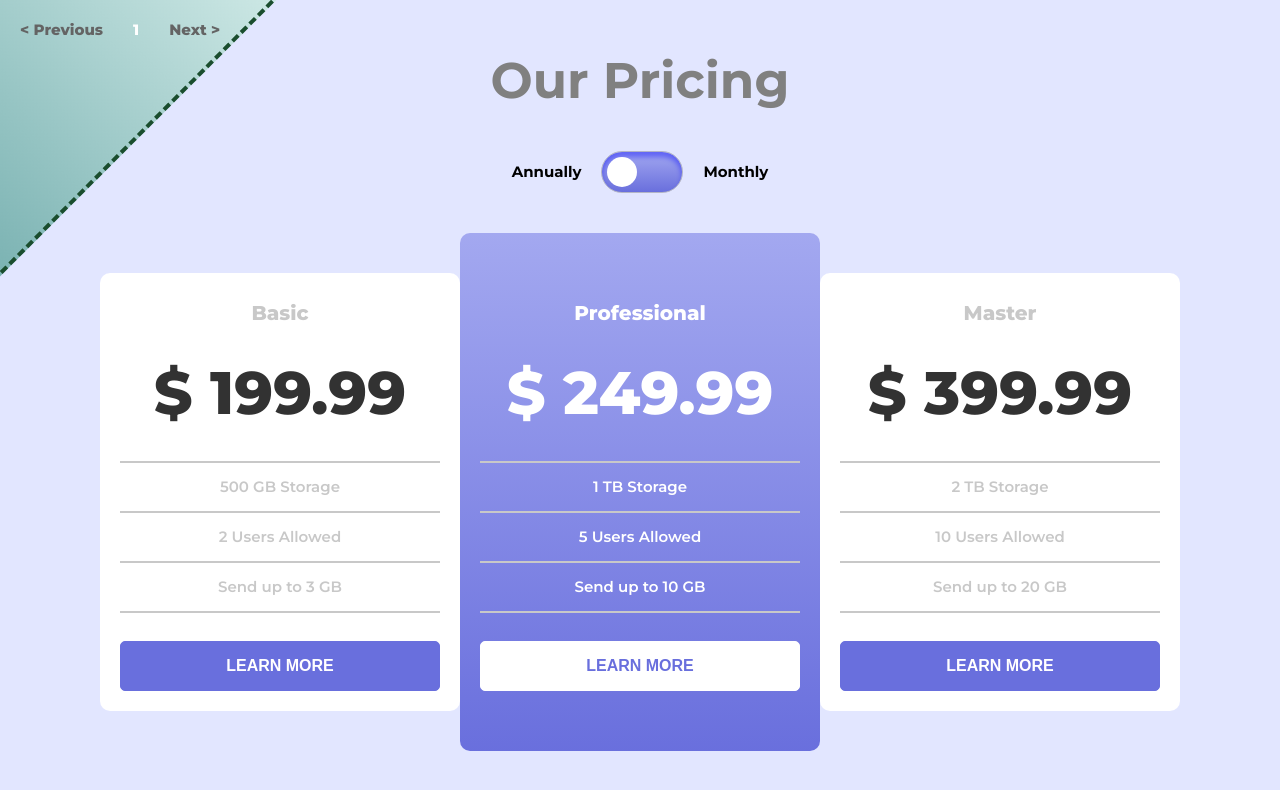
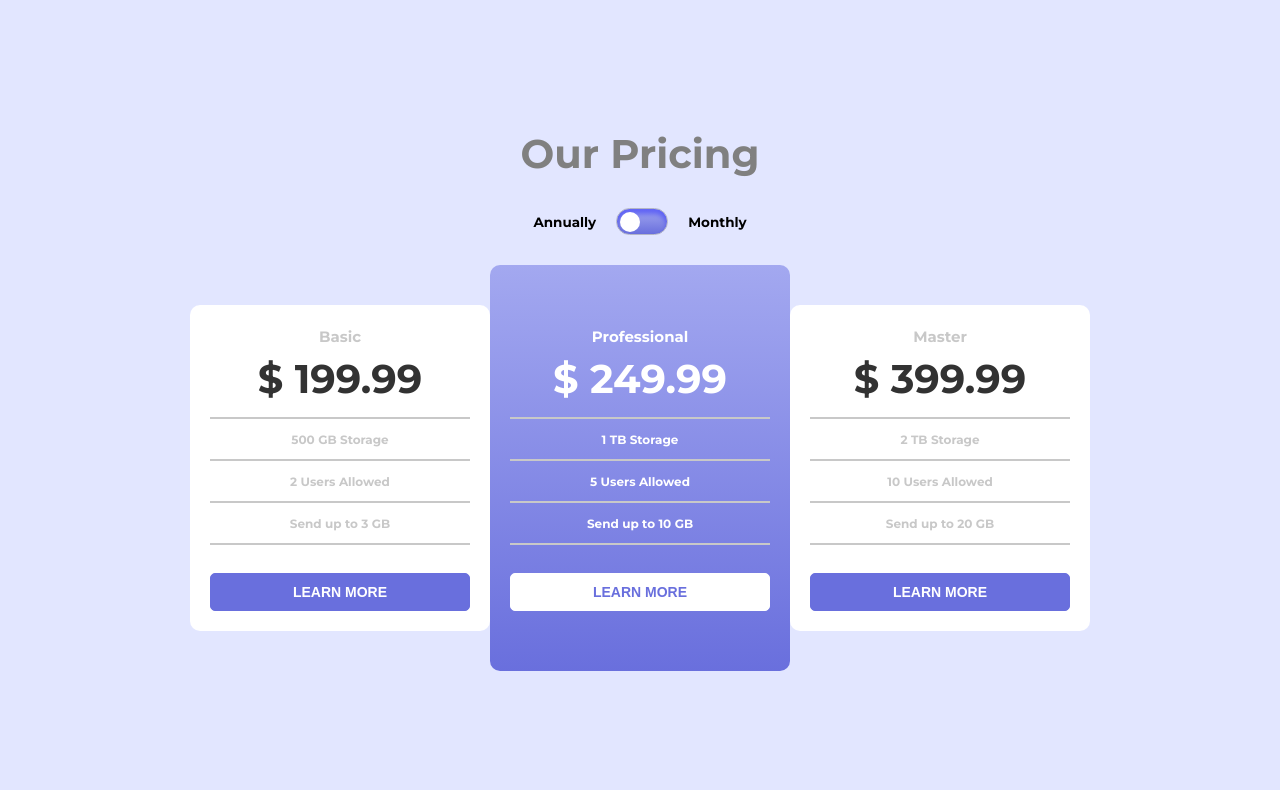
Before and after one commit to er-arpitgupta/pricing-component, a plain HTML site: page index.html in a window 1280 px wide. Drawn offline with nearby package versions, Linux system fonts and the light colour scheme.

Commit message:
changes made

```diff
--- a/index.html
+++ b/index.html
@@ -1,26 +1,30 @@
 <!DOCTYPE html>
 <html lang="en">
-
   <head>
-    <meta charset="UTF-8">
-    <meta name="viewport" content="width=device-width, initial-scale=1.0">
+    <meta charset="UTF-8" />
+    <meta name="viewport" content="width=device-width, initial-scale=1.0" />
     <title>Pricing Components | Arpit Gupta</title>
-    <link rel="stylesheet" href="style.css">
+    <link rel="stylesheet" href="style.css" />
   </head>
 
   <body>
-    <div class="pagination">
-        <span class="previous disabled">< Previous</span>
+    <!-- <div class="pagination">
+      <span class="previous disabled">< Prev</span>
       <span class="current">1</span>
       <span class="next">Next ></span>
-    </div>
-    <span class="triangle"></span>
+    </div> -->
+
     <div class="container">
       <div class="pricing1" id="pricing">
         <h1>Our Pricing</h1>
         <div class="subscription-toggle">
           <h2>Annually</h2>
-                <input class="pricing1-toggle" type="checkbox" name="pricing1-toggle" id="pricing1-toggle">
+          <input
+            class="pricing1-toggle"
+            type="checkbox"
+            name="pricing1-toggle"
+            id="pricing1-toggle"
+          />
           <label for="pricing1-toggle"></label>
           <h2>Monthly</h2>
         </div>
@@ -28,52 +32,50 @@
         <div class="all-plans">
           <div class="plan-category">
             <span class="plan-name">Basic</span>
-                    <br>
+            <br />
             <span class="price-tag">$ 199.99</span>
-                    <hr>
+            <hr />
             <span class="feature">500 GB Storage</span>
-                    <hr>
+            <hr />
             <span class="feature">2 Users Allowed</span>
-                    <hr>
+            <hr />
             <span class="feature">Send up to 3 GB</span>
-                    <hr>
+            <hr />
             <button>LEARN MORE</button>
           </div>
 
           <div class="plan-category">
             <span class="plan-name">Professional</span>
-                    <br>
+            <br />
             <span class="price-tag">$ 249.99</span>
-                    <hr>
+            <hr />
             <span class="feature">1 TB Storage</span>
-                    <hr>
+            <hr />
             <span class="feature">5 Users Allowed</span>
-                    <hr>
+            <hr />
             <span class="feature">Send up to 10 GB</span>
-                    <hr>
+            <hr />
             <button>LEARN MORE</button>
           </div>
 
           <div class="plan-category">
             <span class="plan-name">Master</span>
-                    <br>
+            <br />
             <span class="price-tag">$ 399.99</span>
-                    <hr>
+            <hr />
             <span class="feature">2 TB Storage</span>
-                    <hr>
+            <hr />
             <span class="feature">10 Users Allowed</span>
-                    <hr>
+            <hr />
             <span class="feature">Send up to 20 GB</span>
-                    <hr>
+            <hr />
             <button>LEARN MORE</button>
           </div>
         </div>
-
       </div>
     </div>
 
     <script src="https://ajax.googleapis.com/ajax/libs/jquery/3.3.1/jquery.min.js"></script>
     <script src="./index.js"></script>
   </body>
-
 </html>
--- a/style.css
+++ b/style.css
@@ -1,7 +1,4 @@
-@font-face {
-  font-family: Montserrat;
-  src: url("./Montserrat.ttf");
-}
+@import url("https://fonts.googleapis.com/css2?family=Montserrat:wght@700&display=swap");
 
 body,
 h1,
@@ -16,20 +13,20 @@ p {
 
 .pagination {
     position: absolute;
-    top: 20px;
-    left: 20px;
+    top: 0px;
+    left: 0px;
     font-size: 15px;
-    display: flex;
-    gap: 30px;
-    font-family: Montserrat;
-    font-weight: 800;
-    z-index: 2;
+    padding: 10px;
+    background-color: #7AB2B2;
+    border-right: 5px dashed #1A4D2E;
+    border-bottom: 5px dashed #1A4D2E;
+    font-family: "Montserrat", sans-serif;
     color: white;
 }
 
-.pagination .previous,
-.pagination .next {
-    cursor: pointer;
+.pagination span {
+  margin: 10px;
+  cursor: pointer;
 }
 
 .disabled {
@@ -37,34 +34,20 @@ p {
     cursor: default !important;
 }
 
-.triangle {
-    position: absolute;
-    width: 400px;
-    height: 400px;
-    background: linear-gradient(#CDE8E5, #7AB2B2);
-    transform: rotate(45Deg);
-    top: -210px;
-    left: -210px;
-    z-index: 1;
-    border: 4px dashed #1A4D2E;
-}
-
-
 .pricing1 {
-  width: 100vw;
-  height: 100vh;
+  min-width: 100vw;
+  min-height: 100vh;
   background-color: rgb(226, 230, 255);
-  margin: auto;
   display: flex;
   flex-direction: column;
   justify-content: center;
   align-items: center;
-  gap: 40px;
-  font-family: Montserrat;
+  gap: 30px;
+  font-family: "Montserrat", sans-serif;
 }
 
 .pricing1 h1 {
-  font-size: 50px;
+  font-size: 40px;
   color: grey;
   font-weight: 700;
 }
@@ -73,7 +56,7 @@ p {
   display: flex;
   align-items: center;
   gap: 20px;
-  font-size: 10px;
+  font-size: 9px;
 }
 
 .pricing1 .subscription-toggle input {
@@ -81,8 +64,8 @@ p {
 }
 
 .pricing1 .subscription-toggle label {
-  width: 80px;
-  height: 40px;
+  width: 50px;
+  height: 25px;
   background: linear-gradient(hsl(236, 72%, 79%), hsl(237, 63%, 64%));
   border-radius: 30px;
   position: relative;
@@ -94,21 +77,21 @@ p {
 .pricing1 .subscription-toggle label::before {
   position: absolute;
   content: "";
-  width: 30px;
-  height: 30px;
+  width: 20px;
+  height: 20px;
   background-color: white;
   border-radius: 30px;
-  top: 5px;
-  left: 5px;
+  top: 2.5px;
+  left: 2.5px;
   transition: 300ms ease-in-out;
 }
 
 .pricing1 input:checked + label::before {
-    left: 45px;
+    left: 27.5px;
 }
 
 .pricing1 .all-plans {
-  display: inline-flex;
+  display: flex;
   align-items: center;
 }
 
@@ -116,9 +99,9 @@ p {
   background-color: white;
   padding: 20px;
   text-align: center;
-  line-height: 2;
+  line-height: 1.5;
   border-radius: 10px;
-  min-width: 320px;
+  min-width: 260px;
 }
 
 .pricing1 .plan-category:nth-child(2) {
@@ -127,35 +110,35 @@ p {
 }
 
 .pricing1 .plan-category .plan-name {
-  font-size: 20px;
+  font-size: 15px;
   font-weight: 800;
   color: rgb(200, 200, 200);
 }
 
 .pricing1 .plan-category .price-tag {
-  font-size: 60px;
+  font-size: 40px;
   font-weight: 800;
   color: rgb(50, 50, 50);
 }
 
 .pricing1 .plan-category .feature {
-  font-size: 15px;
+  font-size: 12px;
   font-weight: 600;
   color: rgb(200, 200, 200);
 }
 
 .pricing1 .plan-category hr {
-  border: 1px solid rgb(200, 200, 200);
+  border: 0.5px solid rgb(200, 200, 200);
 }
 
 .pricing1 .plan-category button {
-  padding: 15px;
+  padding: 10px;
   width: 100%;
   background-color: hsl(237, 63%, 64%);
   color: white;
   border: 0;
   border-radius: 5px;
-  font-size: 16px;
+  font-size: 14px;
   font-weight: 600;
   margin-top: 20px;
   border: 1px solid hsl(237, 63%, 64%);
```
Lines whose indentation alone changed are shown as unchanged.
